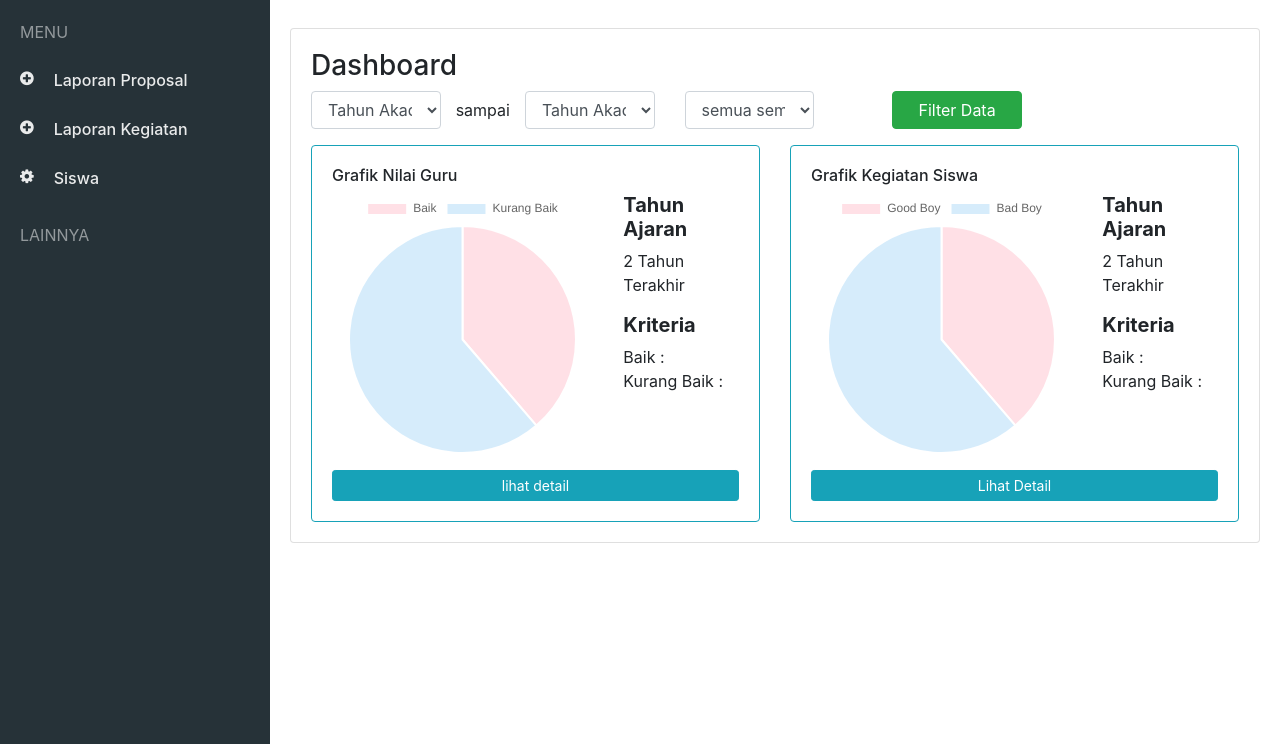
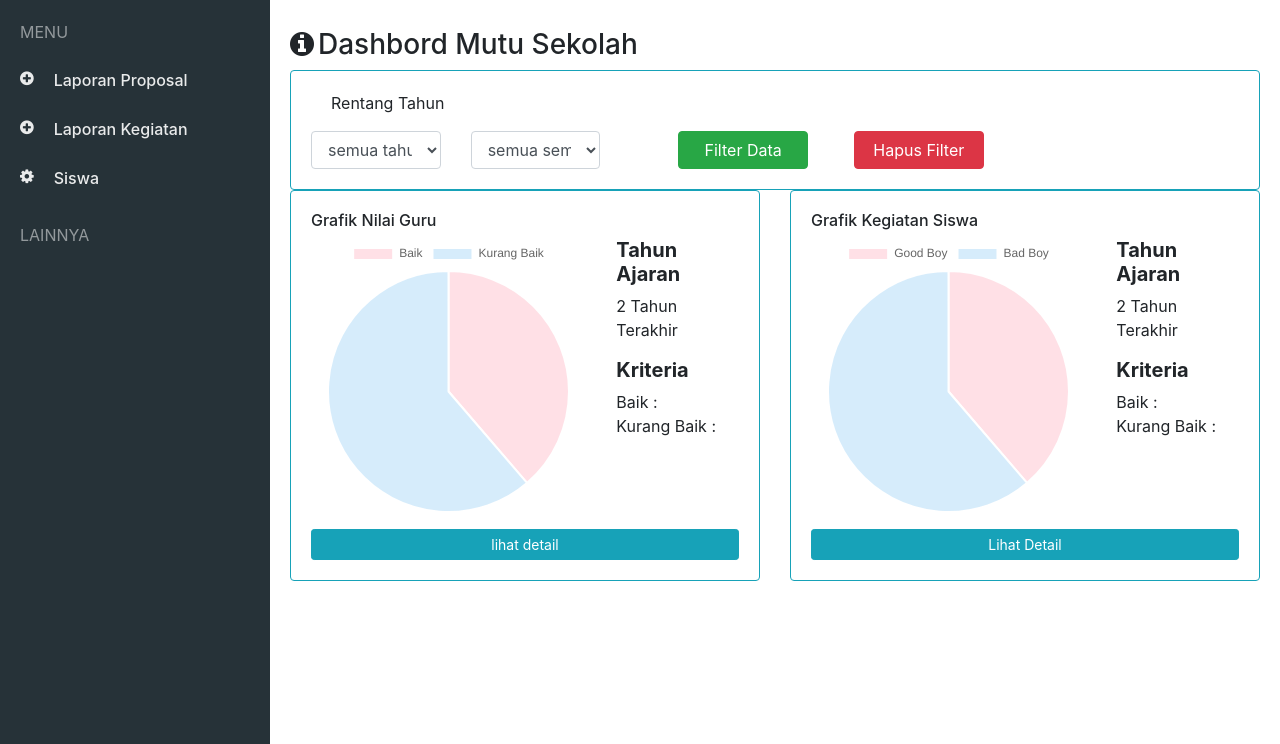
Before and after one commit to WindyOktia/SIMAS, a CodeIgniter app: page /SIMAS/admin/info in a window 1280 px wide. Shown: the part 56-800 px from the top of the page. Run offline with CodeIgniter, Linux system fonts and the light colour scheme; a user stored in the database is signed in; data that the repository does not hold is empty; some libraries are stand-ins or nearby versions.

Commit message:
dasbord pendanaan

```diff
--- a/application/controllers/admin.php
+++ b/application/controllers/admin.php
@@ -117,8 +117,9 @@ class Admin extends CI_Controller
         $tahun_akademik= $tahun1.' / '.$tahun2;
         $data['nama_kegiatan']=$this->dasbord_model->getdasbordKeuangan();
         $data['rataKeuangan']=$this->dasbord_model->getdasbordRataKeuanganfilter($tahun_akademik);
+        $data['infoKegiatan']=$this->dasbord_model->getInfokegiatan($tahun_akademik);
         $this->load->view('templates/header',$data);
-        $this->load->view('dashboard/kegiatan_laporan');
+        $this->load->view('dashboard/kegiatan_laporan',$data);
         $this->load->view('templates/footer');
     }
 
--- a/application/models/dasbord_model.php
+++ b/application/models/dasbord_model.php
@@ -11,9 +11,9 @@ class dasbord_model extends CI_Model
 
     public function getdasbordRataKeuangan()
     {
-        $this->db->select('proposal.tahun_akademik, AVG(proposal.tot_anggaran) AS rata_anggaran,
-        AVG(laporan.biaya_pendapatan) AS rata_pendapatan,
-        AVG(laporan.biaya_pengeluaran) AS rata_pengeluaran, COUNT(proposal.id_proposal) AS terlaksana');
+        $this->db->select('proposal.tahun_akademik, Floor(AVG(proposal.tot_anggaran)) AS rata_anggaran,
+        Floor(AVG(laporan.biaya_pendapatan)) AS rata_pendapatan,
+        Floor(AVG(laporan.biaya_pengeluaran)) AS rata_pengeluaran, COUNT(proposal.id_proposal) AS terlaksana');
         $this->db->from('laporan');
         $this->db->where('proposal.id_proposal = laporan.id_proposal');
         // $this->db->where(['proposal.tahun_akademik' => $tahun_akademik]);
@@ -22,18 +22,22 @@ class dasbord_model extends CI_Model
     }
     public function getdasbordRataKeuanganfilter($tahun_akademik)
     {
-        $this->db->select('proposal.tahun_akademik, AVG(proposal.tot_anggaran) AS rata_anggaran,
-        AVG(laporan.biaya_pendapatan) AS rata_pendapatan,
-        AVG(laporan.biaya_pengeluaran) AS rata_pengeluaran, COUNT(proposal.id_proposal) AS terlaksana');
+        $this->db->select('proposal.tahun_akademik, Floor(AVG(proposal.tot_anggaran)) AS rata_anggaran,
+        Floor(AVG(laporan.biaya_pendapatan)) AS rata_pendapatan,
+        Floor(AVG(laporan.biaya_pengeluaran)) AS rata_pengeluaran, COUNT(proposal.id_proposal) AS terlaksana');
         $this->db->from('laporan');
         $this->db->where('proposal.id_proposal = laporan.id_proposal');
         $this->db->where(['proposal.tahun_akademik' => $tahun_akademik]);
         $this->db->group_by('proposal.tahun_akademik');
         return $this->db->get('proposal')->result_array();
+    }
 
-        // return $this->db->query("SELECT proposal.tahun_akademik, AVG(proposal.tot_anggaran) AS rata_anggaran,
-        //  AVG(laporan.biaya_pendapatan) AS rata_pendapatan, AVG(laporan.biaya_pengeluaran) AS rata_pengeluaran FROM proposal,
-        //   laporan WHERE proposal.id_proposal = laporan.id_proposal AND tahun_akademik = "'..'"
-        // GROUP BY proposal.tahun_akademik ASC")->result_array();
+    public function getInfokegiatan($tahun_akademik)
+    {
+        return $this->db->query('SELECT proposal.tahun_akademik, proposal.semester, proposal.nama_kegiatan,
+        AVG(proposal.tot_anggaran) AS rata_anggaran, AVG(laporan.biaya_pendapatan) AS rata_pendapatan,
+        AVG(laporan.biaya_pengeluaran) AS rata_pengeluaran FROM proposal, laporan
+        WHERE proposal.id_proposal = laporan.id_proposal AND proposal.tahun_akademik = "'.$tahun_akademik.'"
+        GROUP BY proposal.tahun_akademik, proposal.semester, proposal.nama_kegiatan ASC')->result_array();
     }
 }
--- a/application/views/dashboard/infoMutu.php
+++ b/application/views/dashboard/infoMutu.php
@@ -1,23 +1,34 @@
-<div class="card card-body">
-    <h3>Dashboard</h3>
-    <div class="row form-group">
-    <div class="col-md-2">
+<h3><i class="fa fa-info-circle mr-1"></i>Dashbord Mutu Sekolah</h3>
+<div class="card card-body border-info mt-2">
+    <form action="" id="filterRentang" method="get">
+        <div class="form-group my-auto">
+            <!-- <label for="">Filter Tahun Akademik</label> -->
+            <div class="form-check form-check-switchery">
+                <label class="form-check-label">
+                    <input type="checkbox" name="rentang" id="useRentang" class="form-check-input-switchery" data-fouc
+                    <?php if(isset($_GET['rentang'])&&$_GET['rentang']=='on'){echo 'checked';};?>
+                    >
+                    Rentang Tahun
+                </label>
+            </div>
+            <div class="row mt-3">
+                <div class="col-md-2">
                     <select name="dari" id="" class="form-control">
-                        <option value="semua">Tahun Akademik</option>
+                        <option value="semua">semua tahun</option>
                         <option value="2018/2019">2018/2019</option>
                         <option value="2019/2020">2019/2020</option>
                     </select>
                 </div>
-
+                <?php if(isset($_GET['rentang'])&&$_GET['rentang']=='on'){?>
                 <span class=" my-auto"> sampai </span>
                 <div class="col-md-2">
                     <select name="sampai" id="" class="form-control">
-                        <option value="semua">Tahun Akademik</option>
+                        <option value="semua">semua tahun</option>
                         <option value="2018/2019">2018/2019</option>
                         <option value="2019/2020">2019/2020</option>
                     </select>
                 </div>
-
+                <?php };?>
                 <div class="col-md-2">
                     <select name="semester" id="" class="form-control">
                         <option value="semua" >semua semester</option>
@@ -28,7 +39,13 @@
                 <div class="col-md-2 ml-5">
                     <button type="submit" class="btn btn-success btn-block ">Filter Data</button>
                 </div>
-    </div>
+                <div class="col-md-2 ml-3">
+                   <a href="<?=base_url('admin/info')?>" class="btn btn-danger btn-block">Hapus Filter</a>
+                </div>
+            </div>
+        </div>
+    </form>
+</div>
 
     <div class="row">
         <div class="col-md-6">
```
Also changed, not shown: application/views/dashboard/kegiatan_laporan.php (+37 -65 lines), 1 other file.
